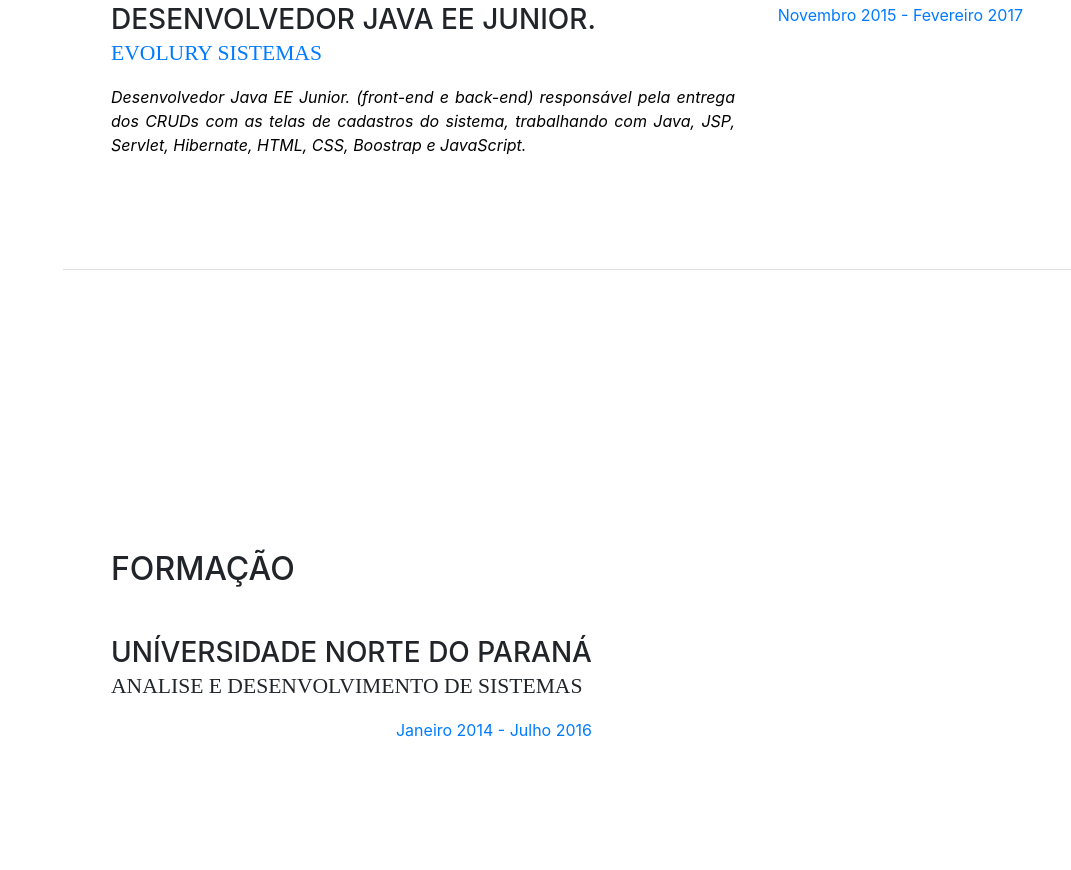
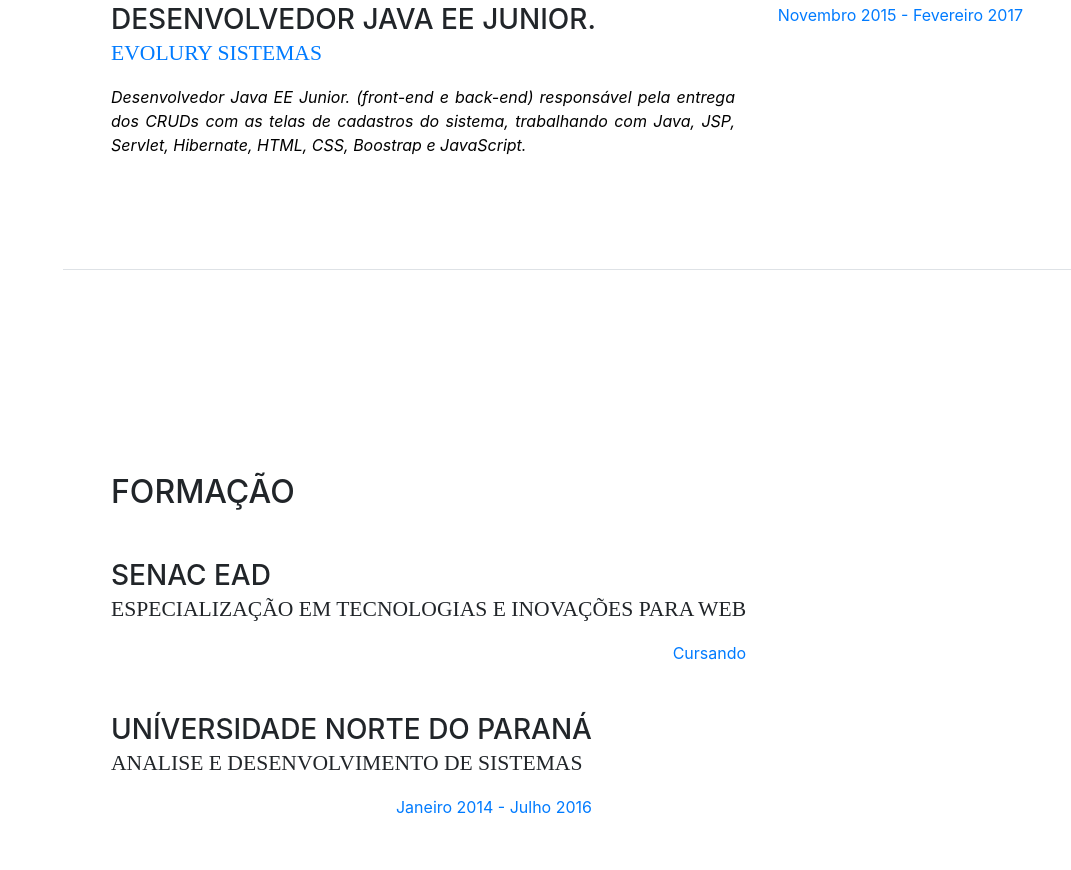
Before and after one commit to palmeriojulio/sitemeuportifolio, a website with bundled scripts: page index.html in a window 1280 px wide. Shown: the part 1367-2237 px from the top of the page, without its empty margins (209-1280 px from the left). Built offline with nearby package versions, Linux system fonts and the light colour scheme; a web font is replaced by a local one.

Commit message:
Atualização.

```diff
--- a/index.html
+++ b/index.html
@@ -82,7 +82,7 @@
         <br>
         <p class="mb-5" style="color: black; font-style: italic; text-align: justify">
           Casado e um filho, trabalhei 13 anos com suporte em T.I, em 2012 entrei na graduação em
-          Analise e Desenvolvimento
+          Análise e Desenvolvimento
           de Sistemas, trabalhei em duas empresas de software da região, utilizando tecnologias como Java EE, JSP,
           Servlet,
           Hibernate, HTML, CSS, Boostrap, Spring e a biblioteca Primefaces. Em 2018, decidi encarar o mercado como
@@ -186,17 +186,24 @@
 
         <div class="resume-item d-flex flex-column flex-md-row mb-5">
           <div class="resume-content mr-auto">
+            <h3 class="mb-0">Senac EAD</h3>
+            <div class="subheading mb-3">Especialização em Tecnologias e Inovações para Web</div>
+            <div class="resume-date text-md-right">
+              <span class="text-primary">Cursando</span>
+            </div>
+          </div>
+        </div>
+
+        <div class="resume-item d-flex flex-column flex-md-row mb-5">
+          <div class="resume-content mr-auto">
             <h3 class="mb-0">Uníversidade Norte do Paraná</h3>
             <div class="subheading mb-3">Analise e Desenvolvimento de Sistemas</div>
-            <!-- <div>Computer Science - Web Development Track</div>
-              <p>GPA: 3.23</p>
-            </div>-->
             <div class="resume-date text-md-right">
               <span class="text-primary">Janeiro 2014 - Julho 2016</span>
             </div>
           </div>
+        </div>
 
-        </div>
     </section>
 
     <section class="resume-section p-3 p-lg-5 d-flex flex-column" id="skills">
```
Also changed, not shown: README.md.
